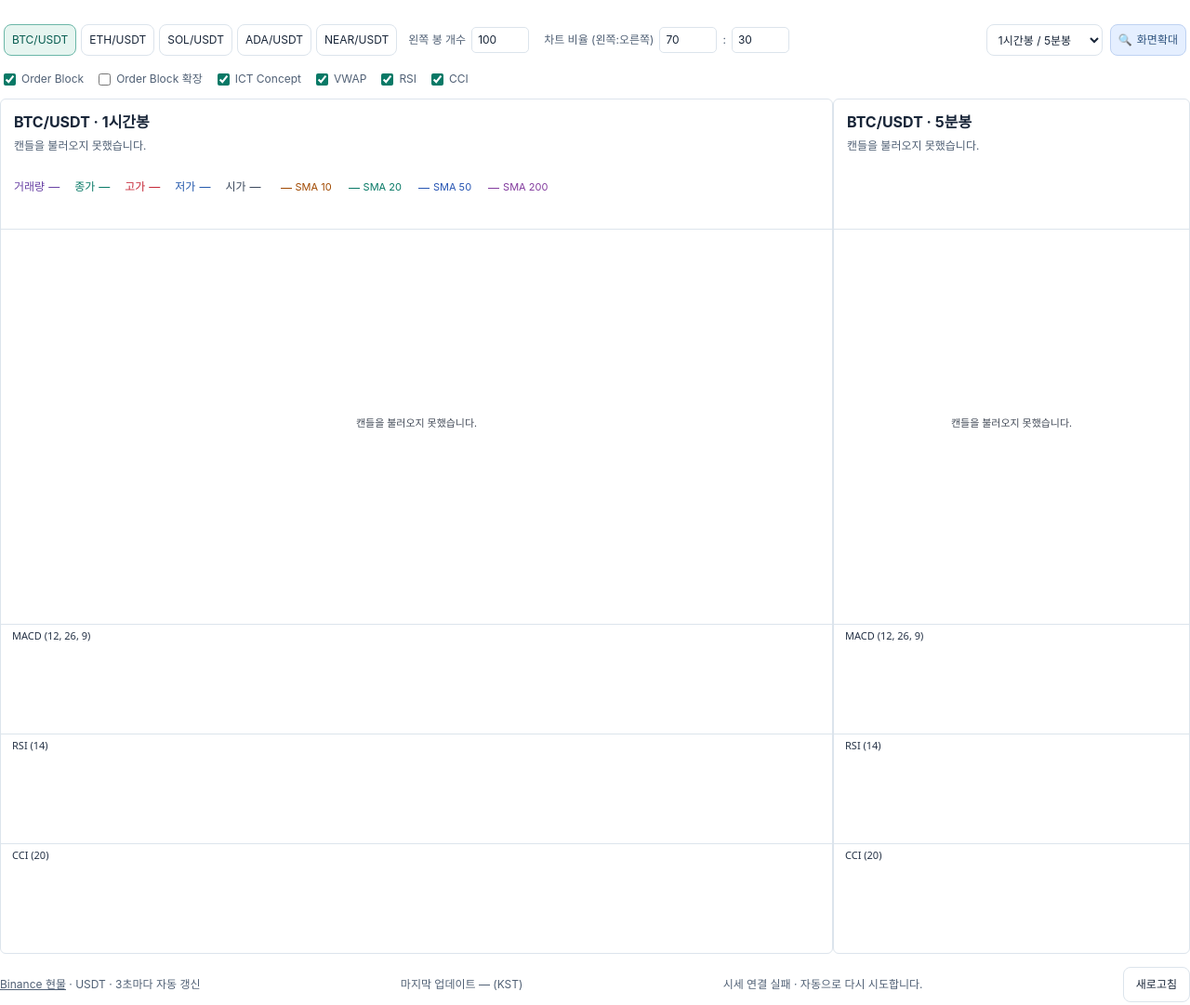
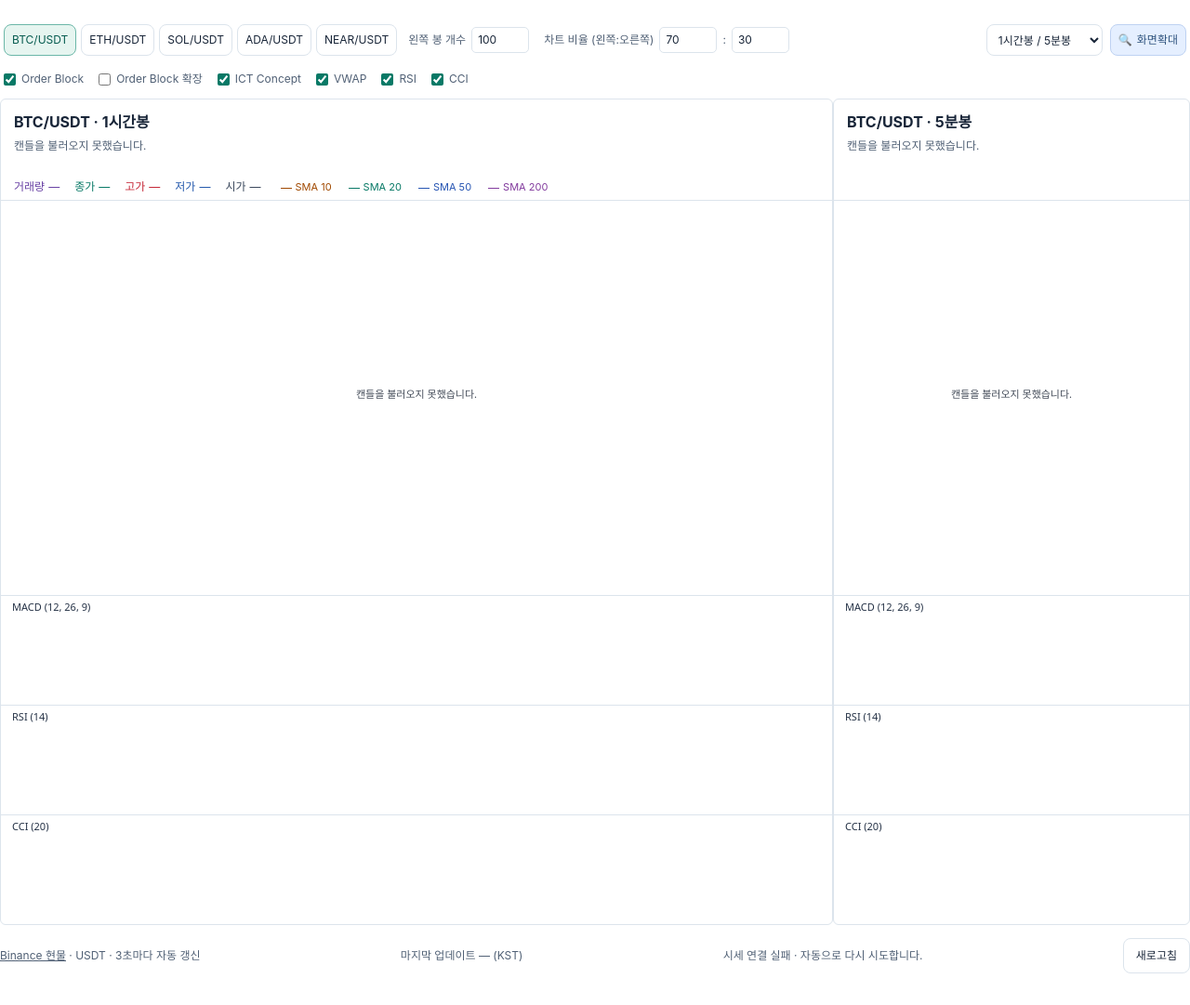
Before and after one commit to moneysweeper/CRT, a plain HTML site: page dist/index.html in a window 1280 px wide. Shown: the whole page at 93% size. Drawn offline with Linux system fonts and the light colour scheme; no server answers.

Commit message:
Reduce chart header bottom whitespace and hide empty reference rows

```diff
--- a/dist/index.html
+++ b/dist/index.html
@@ -41,6 +41,7 @@ button[aria-pressed=true]{background:#e6f5f0;border-color:#6bb7a8;color:#075c50}
 button:hover,select:hover{border-color:var(--accent)}
 :focus-visible{outline:2px solid var(--accent);outline-offset:3px}
 .reference{display:flex;gap:10px 18px;flex-wrap:wrap;font-size:12px;color:var(--muted);min-height:18px;margin-top:5px}
+.reference:empty{display:none}
 .reference span::before{display:inline-block;width:14px;margin-right:6px;vertical-align:middle;content:"";border-top:2px solid var(--ref-high)}
 .reference span:last-child::before{border-top-color:var(--ref-low)}
 .moving-averages{display:flex;flex-wrap:wrap;gap:3px 12px;font-size:11px}
@@ -56,7 +57,7 @@ button:hover,select:hover{border-color:var(--accent)}
 .ma-actions{display:flex;justify-content:flex-end;gap:8px;margin-top:18px}
 .grid{display:grid;grid-template-columns:minmax(0,var(--left-chart,1fr)) minmax(0,var(--right-chart,1fr));gap:0}
 article{display:grid;grid-template-rows:subgrid;grid-row:span 5;min-width:0;background:var(--card);border:1px solid var(--line);border-radius:6px;overflow:hidden}
-.chart-head{padding:12px 14px 10px;border-bottom:1px solid var(--line)}
+.chart-head{padding:12px 14px 2px;border-bottom:1px solid var(--line)}
 h2{margin:0;font-size:16px;font-weight:650}
 .readout{font:12px/1.5 Inter,system-ui,sans-serif;font-variant-numeric:tabular-nums;color:var(--muted);margin:5px 0 0;min-height:36px;white-space:pre-line}
 .candle-values:not([hidden]){display:block}
```
